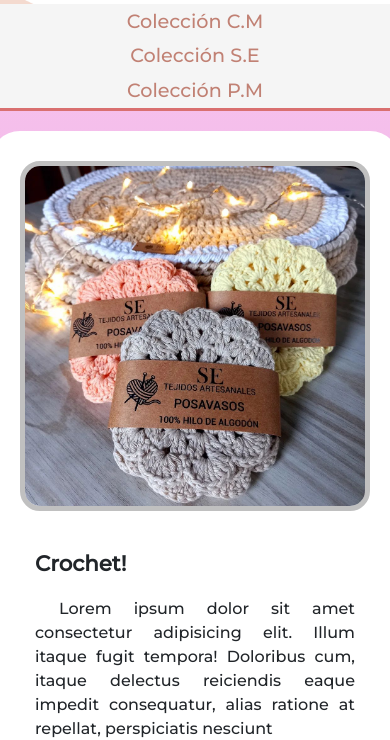
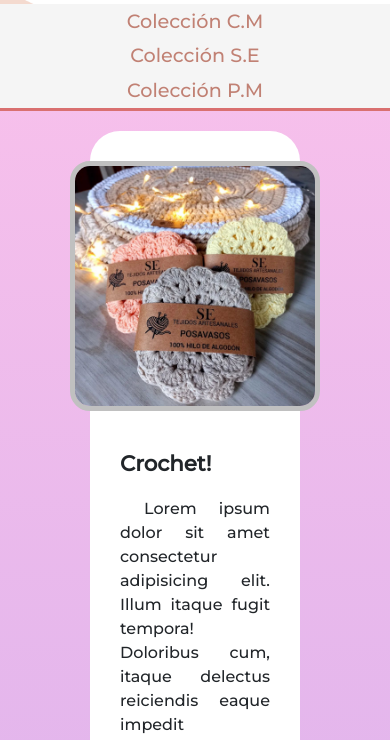
Before and after one commit to jbernigola/Esencial-Home-v2, a plain HTML site: page pagina/pm-decks.html in a window 390 px wide. Shown: the part 64-804 px from the top of the page. Drawn offline with nearby package versions, Linux system fonts and the light colour scheme.

Commit message:
catalogo de productos terminado + responsive, img y textos productos

```diff
--- a/SCSS/index.scss
+++ b/SCSS/index.scss
@@ -233,13 +233,13 @@ body {
 
         &-div {
             flex-direction: column;
-            width: min-content;
+            width: 60%;
             max-height: none;
             padding: 10px;
 
             img {
-                width: 350px;
-                height: 350px;
+                width: 250px;
+                height: 250px;
                 margin-top: 20px;
             }
 
```
Also changed, not shown: SCSS/index.css, 1 other file.
